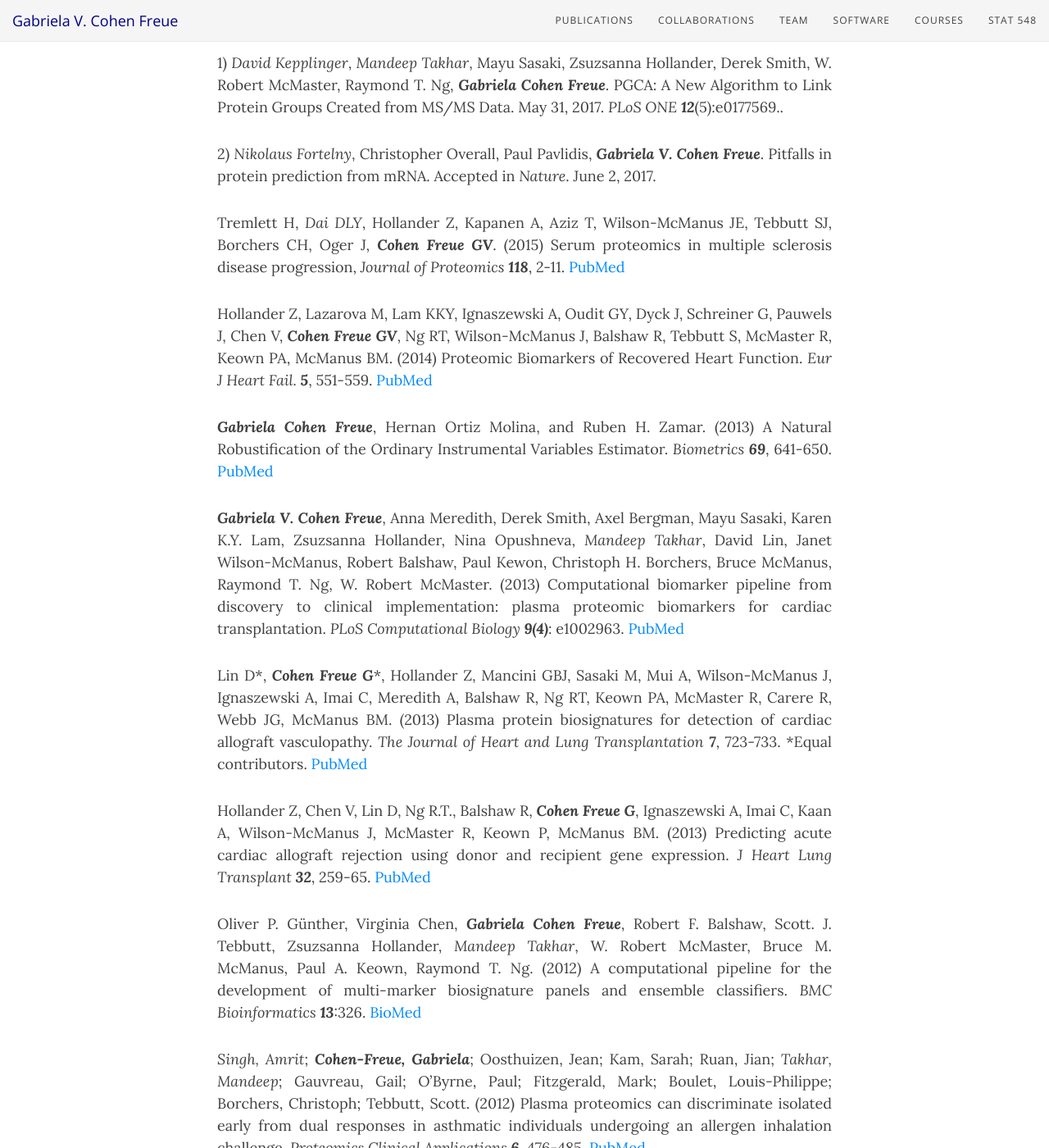
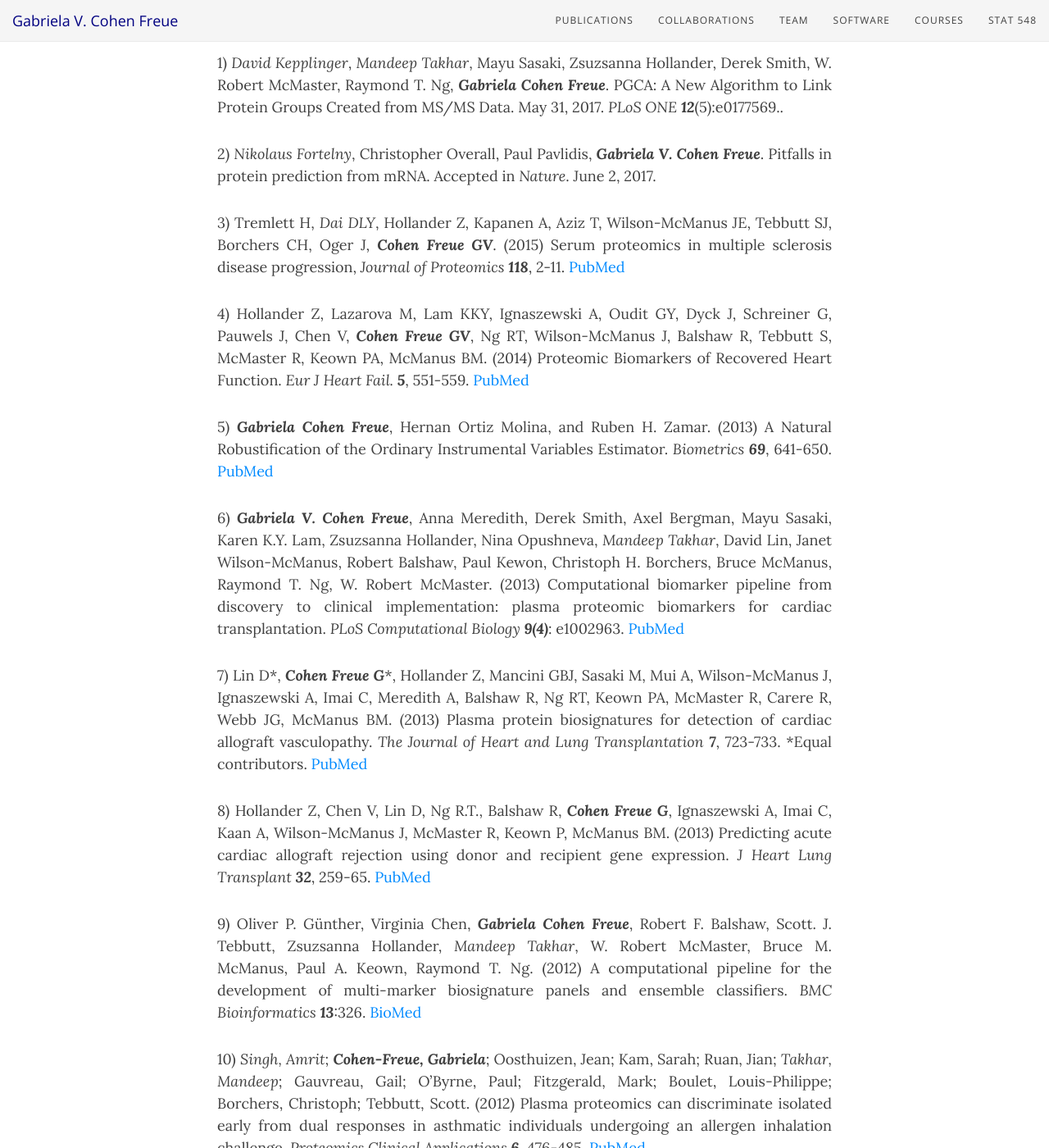
Before and after one commit to gcohenfr/gcohenfr.github.io, a Jekyll site: the page built from pub.md, in a window 1280 px wide and 1400 px high, scrolled down 1040 px. Shown: the whole window at 82% size. Built offline with Jekyll 4.4.1, drawn with Linux system fonts in a browser that asks for light colours; nearby versions of some CDN libraries; some of the changed text lies outside the part shown.

Commit message:
Update pub.md

```diff
--- a/pub.md
+++ b/pub.md
@@ -21,46 +21,46 @@
 
 2) *Nikolaus Fortelny*, Christopher Overall, Paul Pavlidis, ***Gabriela V. Cohen Freue***. Pitfalls in protein prediction from mRNA. Accepted in *Nature*. June 2, 2017.
 
-Tremlett H, *Dai DLY*, Hollander Z, Kapanen A, Aziz T, Wilson-McManus JE, Tebbutt SJ, Borchers CH, Oger J, ***Cohen Freue GV***. (2015) Serum proteomics in multiple sclerosis disease progression, *Journal of Proteomics* ***118***, 2-11.
+3) Tremlett H, *Dai DLY*, Hollander Z, Kapanen A, Aziz T, Wilson-McManus JE, Tebbutt SJ, Borchers CH, Oger J, ***Cohen Freue GV***. (2015) Serum proteomics in multiple sclerosis disease progression, *Journal of Proteomics* ***118***, 2-11.
 [PubMed](https://www.ncbi.nlm.nih.gov/pubmed/25753122)
 
 
-Hollander Z, Lazarova M, Lam KKY, Ignaszewski A, Oudit GY, Dyck J, Schreiner G, Pauwels J, Chen V, ***Cohen Freue GV***, Ng RT, Wilson-McManus J, Balshaw R, Tebbutt S, McMaster R, Keown PA, McManus BM. (2014) Proteomic Biomarkers of Recovered Heart Function. *Eur J Heart Fail.* ***5***, 551-559.
+4) Hollander Z, Lazarova M, Lam KKY, Ignaszewski A, Oudit GY, Dyck J, Schreiner G, Pauwels J, Chen V, ***Cohen Freue GV***, Ng RT, Wilson-McManus J, Balshaw R, Tebbutt S, McMaster R, Keown PA, McManus BM. (2014) Proteomic Biomarkers of Recovered Heart Function. *Eur J Heart Fail.* ***5***, 551-559.
 [PubMed](https://www.ncbi.nlm.nih.gov/pubmed/24574204)
 
 
-***Gabriela Cohen Freue***, Hernan Ortiz Molina, and Ruben H. Zamar. (2013) A Natural Robustification of the Ordinary Instrumental Variables Estimator. *Biometrics* ***69***, 641-650.
+5) ***Gabriela Cohen Freue***, Hernan Ortiz Molina, and Ruben H. Zamar. (2013) A Natural Robustification of the Ordinary Instrumental Variables Estimator. *Biometrics* ***69***, 641-650.
 [PubMed](https://www.ncbi.nlm.nih.gov/pubmed/23865476)
 
 
-***Gabriela V. Cohen Freue***, Anna Meredith, Derek Smith, Axel Bergman, Mayu Sasaki, Karen K.Y. Lam, Zsuzsanna Hollander, Nina Opushneva, *Mandeep Takhar*, David Lin, Janet Wilson-McManus, Robert Balshaw,  Paul Kewon, Christoph H. Borchers, Bruce McManus, Raymond T. Ng, W. Robert McMaster. (2013) Computational biomarker pipeline from discovery to clinical implementation: plasma proteomic biomarkers for cardiac transplantation. *PLoS Computational Biology* ***9(4)***: e1002963.
+6) ***Gabriela V. Cohen Freue***, Anna Meredith, Derek Smith, Axel Bergman, Mayu Sasaki, Karen K.Y. Lam, Zsuzsanna Hollander, Nina Opushneva, *Mandeep Takhar*, David Lin, Janet Wilson-McManus, Robert Balshaw,  Paul Kewon, Christoph H. Borchers, Bruce McManus, Raymond T. Ng, W. Robert McMaster. (2013) Computational biomarker pipeline from discovery to clinical implementation: plasma proteomic biomarkers for cardiac transplantation. *PLoS Computational Biology* ***9(4)***: e1002963.
 [PubMed](https://www.ncbi.nlm.nih.gov/pubmed/23592955)
 
 
-Lin D\*, ***Cohen Freue G***\*, Hollander Z, Mancini GBJ, Sasaki M, Mui  A, Wilson-McManus J, Ignaszewski A, Imai C, Meredith A, Balshaw R, Ng RT, Keown PA, McMaster R, Carere R, Webb JG, McManus BM. (2013) Plasma protein biosignatures for detection of cardiac allograft vasculopathy. *The Journal of Heart and Lung Transplantation* ***7***, 723-733. \*Equal contributors.
+7) Lin D\*, ***Cohen Freue G***\*, Hollander Z, Mancini GBJ, Sasaki M, Mui  A, Wilson-McManus J, Ignaszewski A, Imai C, Meredith A, Balshaw R, Ng RT, Keown PA, McMaster R, Carere R, Webb JG, McManus BM. (2013) Plasma protein biosignatures for detection of cardiac allograft vasculopathy. *The Journal of Heart and Lung Transplantation* ***7***, 723-733. \*Equal contributors.
 [PubMed](https://www.ncbi.nlm.nih.gov/pubmed/23796154)
 
 
-Hollander Z, Chen V, Lin D, Ng R.T., Balshaw R, ***Cohen Freue G***, Ignaszewski A, Imai C, Kaan A, Wilson-McManus J, McMaster R, Keown P, McManus BM. (2013) Predicting acute cardiac allograft rejection using donor and recipient gene expression. *J Heart Lung Transplant* ***32***, 259-65.
+8) Hollander Z, Chen V, Lin D, Ng R.T., Balshaw R, ***Cohen Freue G***, Ignaszewski A, Imai C, Kaan A, Wilson-McManus J, McMaster R, Keown P, McManus BM. (2013) Predicting acute cardiac allograft rejection using donor and recipient gene expression. *J Heart Lung Transplant* ***32***, 259-65.
 [PubMed](https://www.ncbi.nlm.nih.gov/pubmed/23265908)
 
 
-Oliver P. Günther, Virginia Chen, ***Gabriela Cohen Freue***, Robert F. Balshaw, Scott. J. Tebbutt, Zsuzsanna Hollander, *Mandeep Takhar*, W. Robert McMaster, Bruce M. McManus, Paul A. Keown, Raymond T. Ng. (2012) A computational pipeline for the development of multi-marker biosignature panels and ensemble classifiers. *BMC Bioinformatics* ***13***:326.
+9) Oliver P. Günther, Virginia Chen, ***Gabriela Cohen Freue***, Robert F. Balshaw, Scott. J. Tebbutt, Zsuzsanna Hollander, *Mandeep Takhar*, W. Robert McMaster, Bruce M. McManus, Paul A. Keown, Raymond T. Ng. (2012) A computational pipeline for the development of multi-marker biosignature panels and ensemble classifiers. *BMC Bioinformatics* ***13***:326.
 [BioMed](http://bmcbioinformatics.biomedcentral.com/articles/10.1186/1471-2105-13-326)
 
 
-*Singh, Amrit*; ***Cohen-Freue, Gabriela***; Oosthuizen, Jean; Kam, Sarah; Ruan, Jian; *Takhar, Mandeep*; Gauvreau, Gail; O'Byrne, Paul; Fitzgerald, Mark; Boulet, Louis-Philippe; Borchers, Christoph; Tebbutt, Scott. (2012) Plasma proteomics can discriminate isolated early from dual responses in asthmatic individuals undergoing an allergen inhalation challenge. *Proteomics Clinical Applications* ***6***, 476-485.
+10) *Singh, Amrit*; ***Cohen-Freue, Gabriela***; Oosthuizen, Jean; Kam, Sarah; Ruan, Jian; *Takhar, Mandeep*; Gauvreau, Gail; O'Byrne, Paul; Fitzgerald, Mark; Boulet, Louis-Philippe; Borchers, Christoph; Tebbutt, Scott. (2012) Plasma proteomics can discriminate isolated early from dual responses in asthmatic individuals undergoing an allergen inhalation challenge. *Proteomics Clinical Applications* ***6***, 476-485.
 [PubMed](https://www.ncbi.nlm.nih.gov/pubmed/22930592)
 
-Domanski D, Percy AJ, Yang J, Chambers AG, Hill JS, ***Freue GV***, Borchers CH. (2012) MRM-based Multiplexed Quantitation of 67 Putative Cardiovascular Disease Biomarkers in Human Plasma. *Proteomics* ***12***, 1222-1243.
+11) Domanski D, Percy AJ, Yang J, Chambers AG, Hill JS, ***Freue GV***, Borchers CH. (2012) MRM-based Multiplexed Quantitation of 67 Putative Cardiovascular Disease Biomarkers in Human Plasma. *Proteomics* ***12***, 1222-1243.
 [PubMed](https://www.ncbi.nlm.nih.gov/pubmed/22577024)
 
 
-Dominik Domanski\*, ***Gabriela V. Cohen Freue***\*, Luis Sojo, Michael A. Kuzyk, Leslie Ratkay, Carol E. Parker, Y. Paul Goldberg, and Christoph H. Borchers. (2012) The Use of Multiplexed MRM for the Discovery of Biomarkers to Differentiate Iron-deficiency Anemia from Anemia of Inflammation. *Journal of Proteomics* JPROT-D-11-00502.\*Equal contributors.
+12) Dominik Domanski\*, ***Gabriela V. Cohen Freue***\*, Luis Sojo, Michael A. Kuzyk, Leslie Ratkay, Carol E. Parker, Y. Paul Goldberg, and Christoph H. Borchers. (2012) The Use of Multiplexed MRM for the Discovery of Biomarkers to Differentiate Iron-deficiency Anemia from Anemia of Inflammation. *Journal of Proteomics* JPROT-D-11-00502.\*Equal contributors.
 [PubMed](https://www.ncbi.nlm.nih.gov/pubmed/22146476)
 
 
-***Gabriela V. Cohen Freue*** and Christoph H. Borchers. (2012) Multiple Reaction Monitoring (MRM) – Principles and Application to Coronary Artery Disease. *Circulation: Cardiovascular Genetics* ***5***, 378.
+13) ***Gabriela V. Cohen Freue*** and Christoph H. Borchers. (2012) Multiple Reaction Monitoring (MRM) – Principles and Application to Coronary Artery Disease. *Circulation: Cardiovascular Genetics* ***5***, 378.
 [PubMed](https://www.ncbi.nlm.nih.gov/pubmed/22715283)
 
 <br>
```
